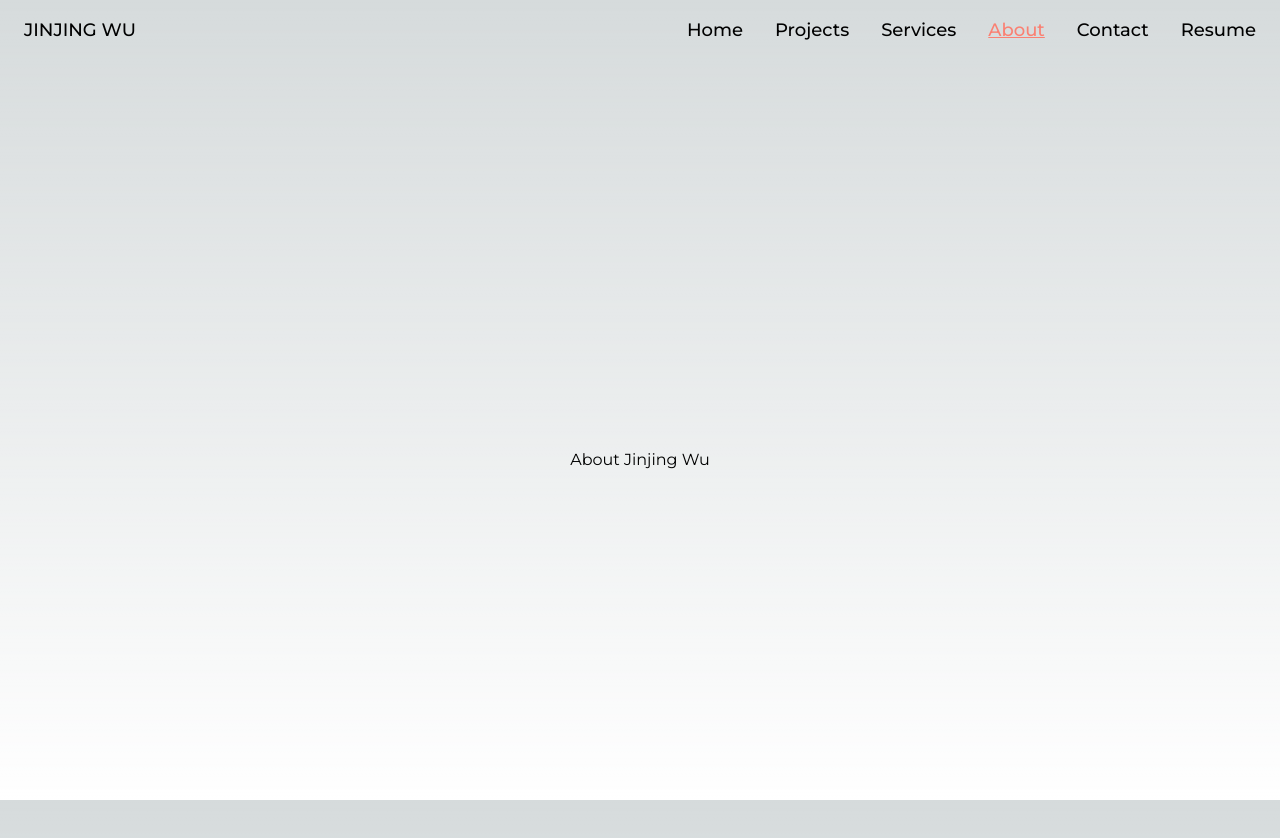
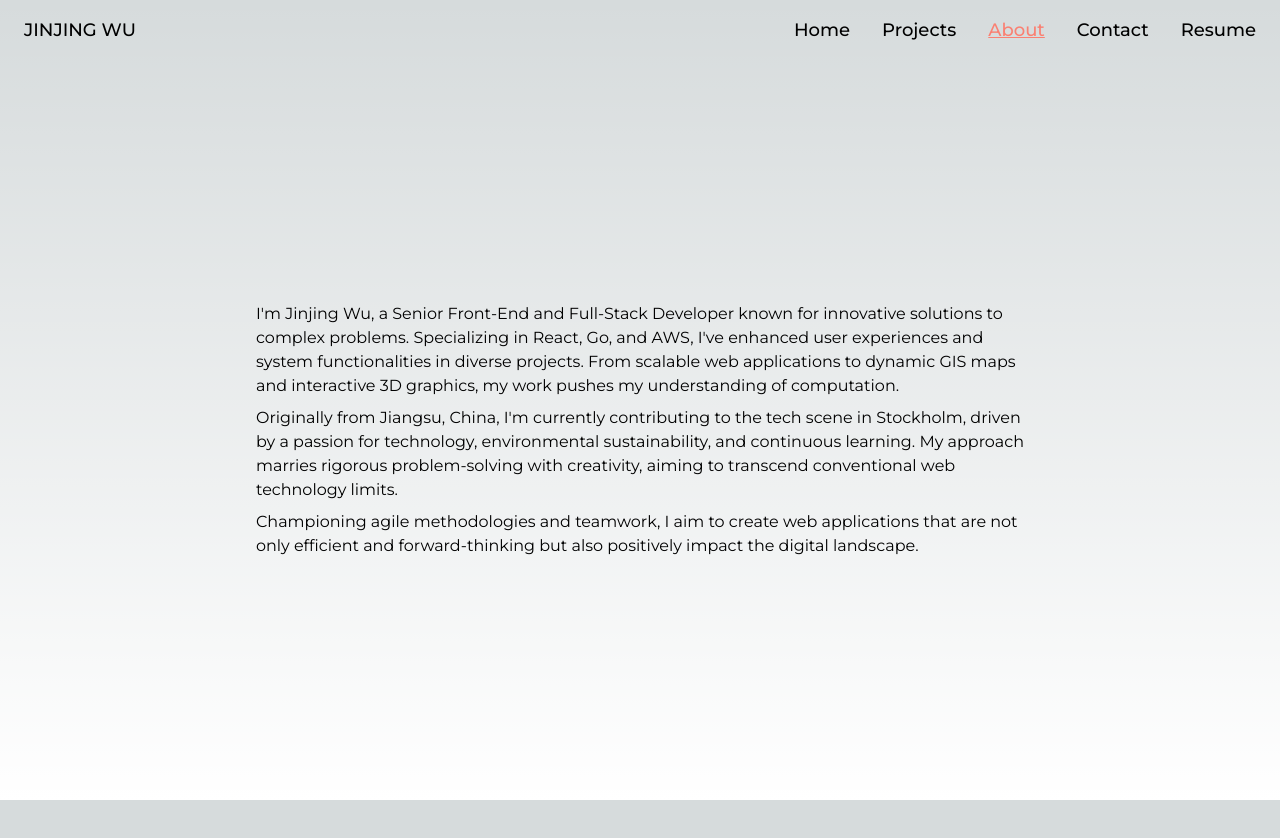
Before and after one commit to jinjingngo/blog, a Next.js app: page /about in a window 1280 px wide. Shown: the top 838 px of the page. After the commit the page ends 800 px from the top, so only its background shows below. Built offline with nearby package versions, Linux system fonts and the light colour scheme.

Commit message:
feat: about page

```diff
--- /dev/null
+++ b/src/app/about/about.module.css
@@ -0,0 +1,11 @@
+.about__wrapper {
+  @apply block py-14 px-24 md:px-64 md:flex md:flex-col md:justify-center;
+}
+
+.about__paragraph {
+  @apply md:h-[fit-content]
+}
+
+.about__paragraph:not(:last-of-type) {
+  @apply pb-2;
+}
--- a/src/app/about/page.tsx
+++ b/src/app/about/page.tsx
@@ -1,7 +1,28 @@
+import classes from "./about.module.css";
+
 export default function About() {
   return (
-    <main className="flex min-h-screen flex-col items-center justify-center p-24">
-      <h1>About Jinjing Wu</h1>
+    <main className={`min-main-h ${classes.about__wrapper}`}>
+      <p className={classes.about__paragraph}>
+        I&apos;m Jinjing Wu, a Senior Front-End and Full-Stack Developer known
+        for innovative solutions to complex problems. Specializing in React, Go,
+        and AWS, I&apos;ve enhanced user experiences and system functionalities
+        in diverse projects. From scalable web applications to dynamic GIS maps
+        and interactive 3D graphics, my work pushes my understanding of
+        computation.
+      </p>
+      <p className={classes.about__paragraph}>
+        Originally from Jiangsu, China, I&apos;m currently contributing to the
+        tech scene in Stockholm, driven by a passion for technology,
+        environmental sustainability, and continuous learning. My approach
+        marries rigorous problem-solving with creativity, aiming to transcend
+        conventional web technology limits.
+      </p>
+      <p className={classes.about__paragraph}>
+        Championing agile methodologies and teamwork, I aim to create web
+        applications that are not only efficient and forward-thinking but also
+        positively impact the digital landscape.
+      </p>
     </main>
   );
 }
--- a/src/app/components/Header/Header.tsx
+++ b/src/app/components/Header/Header.tsx
@@ -11,7 +11,6 @@ type Route = {
 const routes: Route[] = [
   { name: "Home", path: "/" },
   { name: "Projects", path: "/projects" },
-  { name: "Services", path: "/services" },
   { name: "About", path: "/about" },
   { name: "Contact", path: "/contact" },
   { name: "Resume", path: "/resume" },
--- a/src/app/services/page.tsx
+++ /dev/null
@@ -1,7 +0,0 @@
-export default function Services() {
-  return (
-    <main className="flex min-h-screen flex-col items-center justify-center p-24">
-      <h1>Services</h1>
-    </main>
-  );
-}
```
